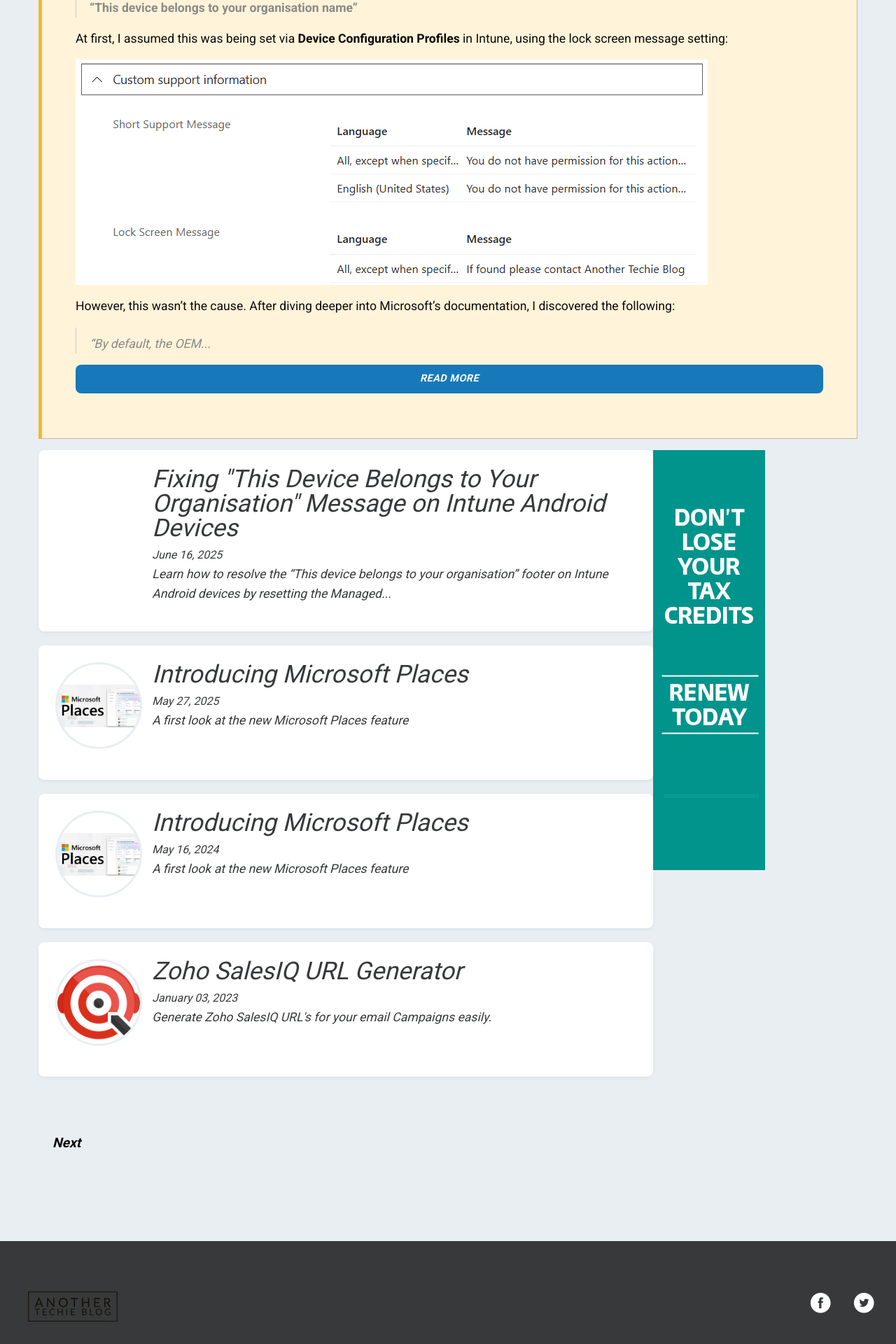
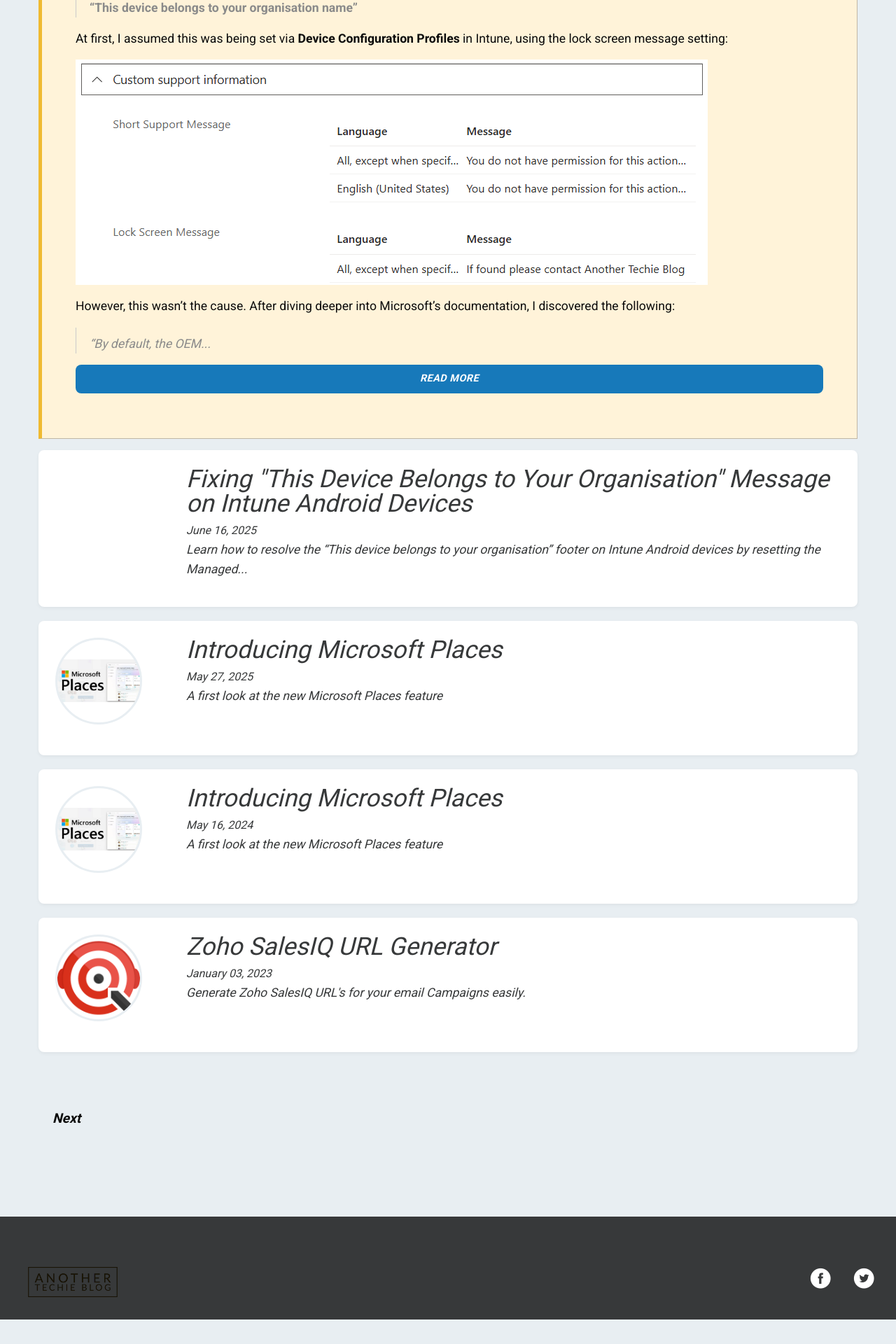
Before and after one commit to mdlister/Another-Techie-Blog, a Jekyll site: the page built from index.html, in a window 1280 px wide. Shown: the part 917-2837 px from the top of the page at 70% size. Built offline with Jekyll 4.4.1, drawn with Linux system fonts in a browser that asks for light colours; the list of posts is cut into pages by our own code; comment, search, counter and statistics services are not loaded; after the commit the page ends 2802 px from its top, so only the background shows below that.

Commit message:
removed banner

```diff
--- a/index.html
+++ b/index.html
@@ -41,7 +41,7 @@
 
 
   <div class="grid-x sections">
-    <div class="cell large-9">
+    <div class="cell large-12">
       {% for post in paginator.posts %}
           <div class="grid-x sub-posts">
             <div class="cell large-2">
@@ -68,9 +68,6 @@
       {% endfor %}
 
     </div>
-    <div class="cell large-3 columns ad">
-      <a href="#"><img src="/images/banner-ad.png"></a>
-    </div>
     <div class="cell pagination">
       {% if paginator.previous_page %}
         <a href="{{ paginator.previous_page_path }}" class="previous">Previous</a>
```
